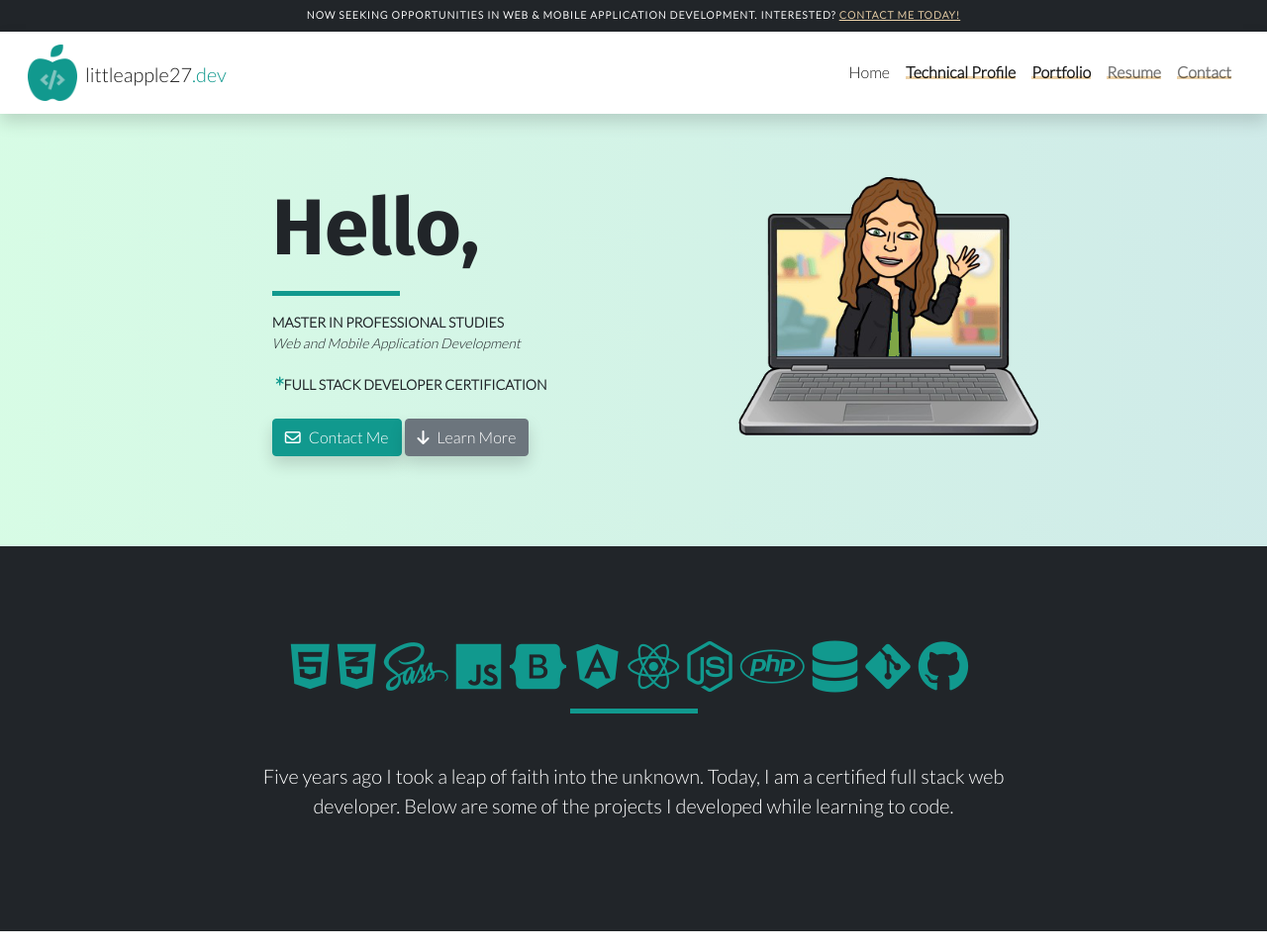
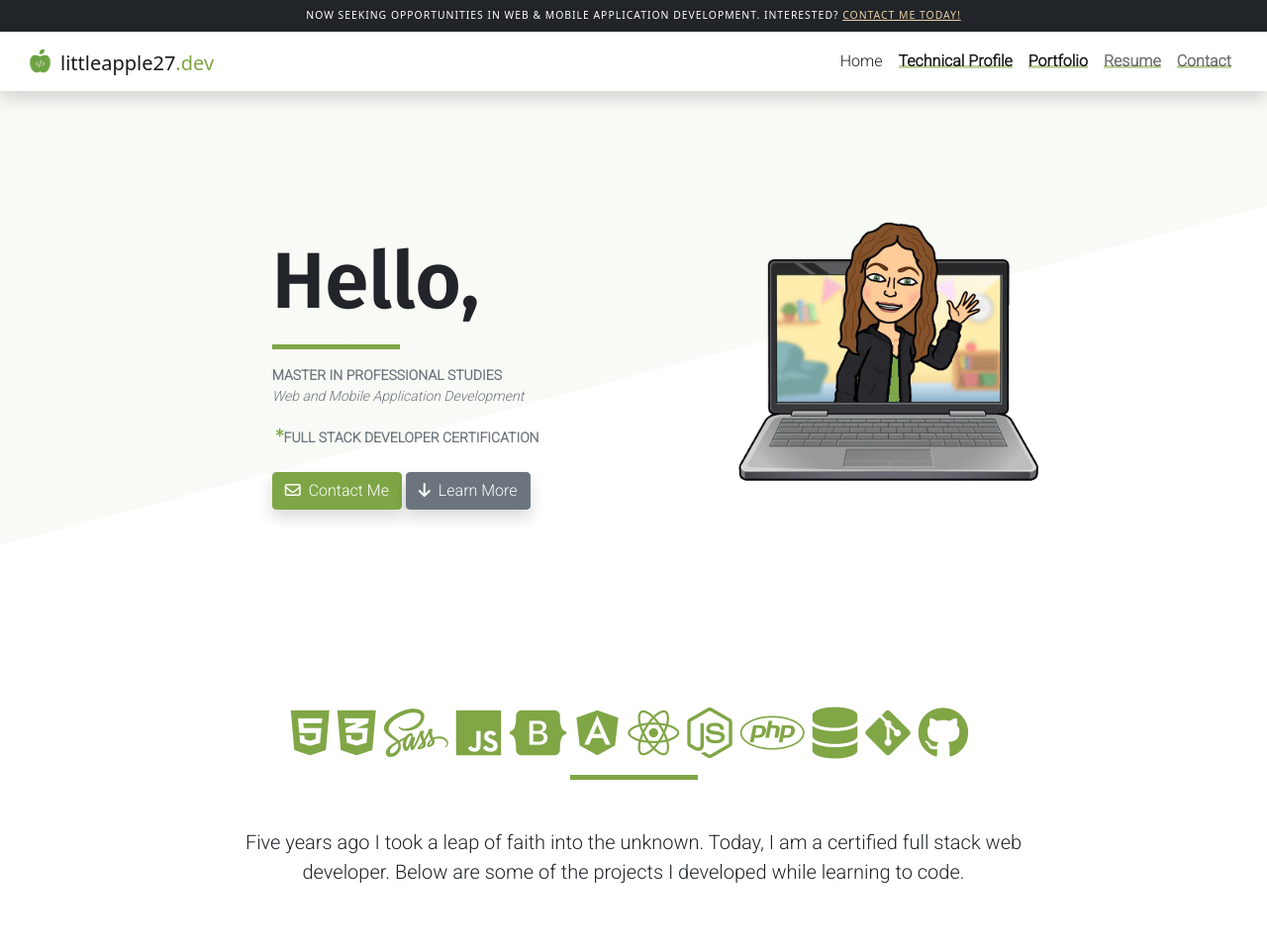
Before and after one commit to littleapple27/littleapple27, a PHP site: page /index.html in a window 1280 px wide. Shown: the top 961 px of the page at 99% size. Run offline with PHP 8.4, Linux system fonts and the light colour scheme; some libraries are stand-ins or nearby versions.

Commit message:
revert color change

```diff
--- a/index.html
+++ b/index.html
@@ -104,13 +104,13 @@
   </head>
 
   <body class="d-flex flex-column h-100" id="top-of-page">
+    <header id="menu">
     <div class="container-fluid bg-dark text-white text-uppercase text-center p-2" id="banner-top">
       <div class="wow animate__slideInUp" data-wow-duration="2s">
         <span>Now Seeking opportunities in web & mobile application development. </span>
-      <span>Interested?&nbsp;<a class="text-white-50" href="#contact-form">Contact me today!</a></span></a></div>
+      <span>Interested?&nbsp;<a class="text-white-50" href="#contact">Contact me today!</a></span></a></div>
     </div>
-    <header id="menu">
-      <nav class="navbar navbar-expand-lg navbar-light shadow">
+      <nav class="navbar navbar-light shadow navbar-expand-md">
         <div class="container-fluid">
           <a
             class="navbar-brand d-flex align-items-center ps-3"
@@ -119,7 +119,7 @@
             <img
               src="img/icons/lilapple-logo.png"
               alt="Little Apple 27 Development logo"
-              width="50"
+              width="25"
               height="auto"
             />
             <span class="mt-1 ms-2">littleapple27<span class="text-green font-weight-bold">.dev</span></span>
@@ -152,7 +152,7 @@
                 <a
                   class="nav-link active"
                   aria-current="page"
-                  href="#portfolio-section"
+                  href="#portfolio"
                   ><span>Portfolio</span></a
                 >
               </li>
@@ -160,7 +160,7 @@
                 <a class="nav-link" href="pdf/andreaMLegleiter.pdf"><span>Resume</span></a>
               </li>
               <li class="nav-item">
-                <a class="nav-link" href="#contact-form">
+                <a class="nav-link" href="#contact">
                 <span>Contact</span></a>
               </li>
             </ul>
@@ -181,7 +181,7 @@
         <i class="fas fa-chevron-circle-up text-green"></i>
       </a>
 
-      <section id="masthead">
+      <section class="slanted">
         <div class="container px-4 px-md-3">
           <div class="row d-flex align-items-lg-center">
             <div
@@ -193,7 +193,7 @@
                     <span class="wrap"></span>
               </p>
               <div class="divider mx-auto mx-md-0"></div>
-              <p class="small mt-3">
+              <p class="small mt-3 text-gray-600">
                 <span class="text-uppercase"
                   ><strong>Master in Professional Studies</strong></span
                 ><br />
@@ -208,7 +208,7 @@
                 >
               </p>
               <p>
-                <a href="#contact-form" class="btn btn-primary shadow text-white my-2"
+                <a href="#contact" class="btn btn-primary shadow text-white my-2"
                   ><i class="far fa-envelope me-2"></i>Contact Me</a
                 >
                 <a href="#intro-section" class="btn btn-secondary shadow my-2"
@@ -231,7 +231,7 @@
         </div>
       </section>
 
-      <section class="container-fluid py-5 bg-dark" id="tech-profile">
+      <section class="container-fluid" id="tech-profile">
         <div class="row d-flex align-items-end">
           <div
             class="col-6 col-md-10 mx-auto py-5 wow animate__fadeIn"
@@ -256,7 +256,7 @@
             <div class="divider mx-auto"></div>
           </div>
 
-          <div class="col-8 mx-auto mb-5 text-center text-white">
+          <div class="col-8 mx-auto mb-5 text-center">
             <p class="lead">
               Five years ago I took a leap of faith into the unknown. Today, I
               am a certified full stack web developer. Below are some of the
@@ -269,7 +269,8 @@
         </div>
       </section>
 
-      <section class="container py-5" id="portfolio-section">
+
+      <section class="container py-5" id="portfolio">
         <div class="row">
           <div
             class="col-9 col-md-6 col-lg-4 mx-auto mb-4 wow animate__fadeIn"
@@ -289,12 +290,6 @@
                   <i class="fab fa-sass"></i>
                   <i class="fab fa-js"></i>
                   <i class="fab fa-bootstrap"></i>
-                  <a href="#" class="text-green text-uppercase ml-auto"
-                  ><i class="fas fa-mobile"></i>Live</a
-                >
-                <a href="#" class="btn btn-link text-green text-uppercase"
-                  ><i class="fab fa-github"></i>Code</a
-                >
                 </p>
                 <h5 class="card-title">
                   <span class="highlight-green"
@@ -485,7 +480,7 @@
         </div>
       </section>
 
-      <section class="bg-light-green">
+      <section class="bg-section py-5">
         <div
           class="col-md-8 col-10 mx-auto text-center mb-5 wow animate__fadeIn"
           data-wow-duration="2s"
@@ -527,7 +522,7 @@
         </div>
       </section>
 
-      <section class="container">
+      <section class="container bg-light">
         <div class="row">
           <div class="col-8 col-md-4 me-auto mt-n5">
             <img
@@ -554,7 +549,7 @@
       <section class="container-fluid py-5 bg-light">
         <div class="row">
           <div
-            class="col-11 col-md-8 mx-auto bg-light-green px-5 pt-5 pb-0 wow animate__fadeIn"
+            class="col-11 col-md-8 mx-auto bg-section px-5 pt-5 pb-0 wow animate__fadeIn"
             data-wow-duration="2s"
           >
             <div>
@@ -579,7 +574,7 @@
                 combination of an active mind and an active body is my holy
                 grail.
               </p>
-              <a class="btn btn-primary text-white" href="#contact-form"
+              <a class="btn btn-primary text-white" href="#contact"
                 >Contact Me Now</a
               >
             </div>
@@ -599,18 +594,18 @@
       </section>
 
       <section
-        class="container-fluid py-5 bg-dark"
-        id="contact-form"
+        class="container-fluid py-5 bg-light"
+        id="contact"
       >
         <!-- Section Title -->
         <div class="wow animate__fadeIn"
         data-wow-duration="2s">
-        <div class="text-center text-white">
+        <div class="text-center">
           <h2>
-            Get in touch</span>
+            Get in touch
           </h2>
           <div class="divider mx-auto my-4"></div>
-          <p class="text-white">
+          <p class="text-gray-600">
             I look forward to hearing from
             <span class="text-color-1 secondary-fw-700">you.</span> <br />
           </p>
--- a/index.php
+++ b/index.php
@@ -73,7 +73,7 @@
 <body class="d-flex flex-column h-100 lad-gradient">
 
     <header id="menu">
-        <nav class="navbar navbar-expand-lg navbar-dark shadow">
+        <nav class="navbar navbar-expand-lg navbar-light fixed-top shadow">
             <div class="container-fluid">
                 <a class="navbar-brand d-flex align-items-center" href="https://littleapple27.dev">
                     <img src="img/icons/lilapple-logo.png" alt="Little Apple 27 Development logo" width="50" height="auto">
@@ -108,7 +108,7 @@
                 <p class="lead text-white">I am a Full Stack Developer.</p>
                 <hr />
                 <p>
-                    <a href="#" class="btn bg-pink-dark my-2"><i class="far fa-envelope me-2"></i>Email Me</a>
+                    <a href="#" class="btn bg-primary my-2"><i class="far fa-envelope me-2"></i>Email Me</a>
                     <a href="#" class="btn btn-secondary my-2">View Projects</a>
                 </p>
             </div>
--- a/js/custom.js
+++ b/js/custom.js
@@ -1,8 +1,4 @@
 $(function () {
-  // Navbar Collapse
-  $(".navbar-collapse a").click(function () {
-    $(".navbar-collapse").collapse("hide");
-  });
 
   //ReCaptcha
   function onSubmit(token) {
--- a/scss/abstracts/_fonts.scss
+++ b/scss/abstracts/_fonts.scss
@@ -1,4 +1,4 @@
-@import url('https://fonts.googleapis.com/css2?family=Fira+Sans:wght@700&family=Lato:wght@300&display=swap');
+@import url('https://fonts.googleapis.com/css2?family=Fira+Sans:wght@600&family=Roboto:wght@100;300&display=swap');
 
 h1,
 h2,
@@ -7,8 +7,48 @@ h4,
 h5,
 h6 {
     font-family: 'Fira Sans', sans-serif;
+    font-weight: 400;
+    margin-top: 1rem;
+    margin-bottom: .5rem;
+    line-height: 1.25;
+    text-rendering: optimizeLegibility;
+    overflow-wrap: break-word;
+    word-wrap: break-word;
+    word-break: break-word;
+    -webkit-hyphens: manual;
+    -ms-hyphens: manual;
+    hyphens: manual;
+    -moz-hyphens: manual;
 }
 
-body {
-    font-family: 'Lato', sans-serif;
+p, .lead {
+    font-family: 'Roboto', sans-serif;
 }
+
+.nav-link {
+    font-family: 'Roboto', sans-serif;
+}
+
+.text-gray-600 {
+    color: $gray-600;
+}
+
+::-webkit-input-placeholder { /* Chrome/Opera/Safari */
+    font-family: 'Roboto', sans-serif;
+    color: $purple-300;
+  }
+  ::-moz-placeholder { /* Firefox 19+ */
+    font-family: 'Roboto', sans-serif;
+    color: $purple-300;
+
+  }
+  :-ms-input-placeholder { /* IE 10+ */
+    font-family: 'Roboto', sans-serif;
+    color: $purple-300;
+
+  }
+  :-moz-placeholder { /* Firefox 18- */
+    font-family: 'Roboto', sans-serif;
+    color: $purple-300;
+
+  }
--- a/scss/base/_background.scss
+++ b/scss/base/_background.scss
@@ -16,6 +16,18 @@
     background-color: $lad-green;
   }
 
-  .bg-green-light {
-    background-color: #eef1e9;
-  }
+
+
+  .bg-section{
+  background: #7fa646; /* fallback for old browsers */
+  background: -webkit-linear-gradient(
+    to right,
+    rgba(128, 166, 70, 0.25),
+    rgba(128, 166, 70, 0.25)
+  ); /* Chrome 10-25, Safari 5.1-6 */
+  background: linear-gradient(
+    to right,
+    rgba(128, 166, 70, 0.25),
+    rgba(128, 166, 70, 0.25)
+  ); /* W3C, IE 10+/ Edge, Firefox 16+, Chrome 26+, Opera 12+, Safari 7+ */
+}
--- a/scss/base/_variables.scss
+++ b/scss/base/_variables.scss
@@ -1,6 +1,6 @@
 //Colors
-$lad-green:#11998e;
-$lad-green-alpha:rgba(17, 153, 142, 0.5);
+$lad-green:#80a646;
+$lad-green-alpha:rgba(128, 166, 70, 0.5);
 $lad-yellow-dark: #f1b24a;
 $lad-yellow-light: #ebd1a8;
 $bg-green-light: #eef1e9;
--- a/scss/layouts/__layouts-dir.scss
+++ b/scss/layouts/__layouts-dir.scss
@@ -1,3 +1,4 @@
 @import "_custom";
 @import "_navbar";
-@import "_banner-top"
+@import "_banner-top";
+@import "_masthead";
--- a/scss/layouts/_banner-top.scss
+++ b/scss/layouts/_banner-top.scss
@@ -1,6 +1,5 @@
 #banner-top {
     font-size: .65rem;
-    font-weight: 700;
     letter-spacing: 1px;
     a {
       color:$lad-yellow-light!important;
--- a/scss/layouts/_custom.scss
+++ b/scss/layouts/_custom.scss
@@ -83,20 +83,7 @@ span.highlight-yellow-dark {
 // }
 
 
-// .slanted-masthead {
-//   background-color: #eef1e9;
-//   height: 500px;
-//   -webkit-clip-path: polygon(0 0, 100% 0, 100% 66%, 0 100%);
-//   clip-path: polygon(0 0, 100% 0, 100% 66%, 0 100%);
-// }
 
-#masthead, .bg-light-green {
-  padding: 4rem 0;
-  background: #11998e;  /* fallback for old browsers */
-  background: -webkit-linear-gradient(to right, rgba(56, 239, 126, 0.2), rgba(17, 153, 142, 0.2));  /* Chrome 10-25, Safari 5.1-6 */
-  background: linear-gradient(to right, rgba(56, 239, 126, 0.2), rgba(17, 153, 142, 0.2)); /* W3C, IE 10+/ Edge, Firefox 16+, Chrome 26+, Opera 12+, Safari 7+ */
-
-}
 
 // section {
 //    height: 100vh;
--- /dev/null
+++ b/scss/layouts/_masthead.scss
@@ -0,0 +1,4 @@
+.slanted {
+  padding: 8rem 0;
+  background: linear-gradient(165deg, rgba(118, 166, 70, 0.05) 50%, #fff 50%);
+}
--- a/scss/layouts/_navbar.scss
+++ b/scss/layouts/_navbar.scss
@@ -1,11 +1,16 @@
+
 .navbar-nav .nav-link span {
-  background-image: linear-gradient(120deg, $lad-yellow-light 0%, $lad-yellow-light 100%);
+  background-image: linear-gradient(120deg, $lad-green-alpha 0%, $lad-green-alpha 100%);
   background-repeat: no-repeat;
   background-size: 100% 0.2em;
   background-position: 0 88%;
   transition: background-size 0.25s ease-in;
-    font-weight: 900!important;
+  font-weight: 900!important;
     &:hover {
-      background-size: 100% 88%;
+      background-size: 100% 50%;
+    }
+    &:active, &:focus {
+      transition: none;
+      background-size: 100% 50%;
     }
   }
```
Also changed, not shown: css/styles.css, css/styles.min.css, img/adobe.png (added), img/icons/lilapple-logo.png, scss/base/_typography.scss (line endings or trailing spaces), 4 other files.
